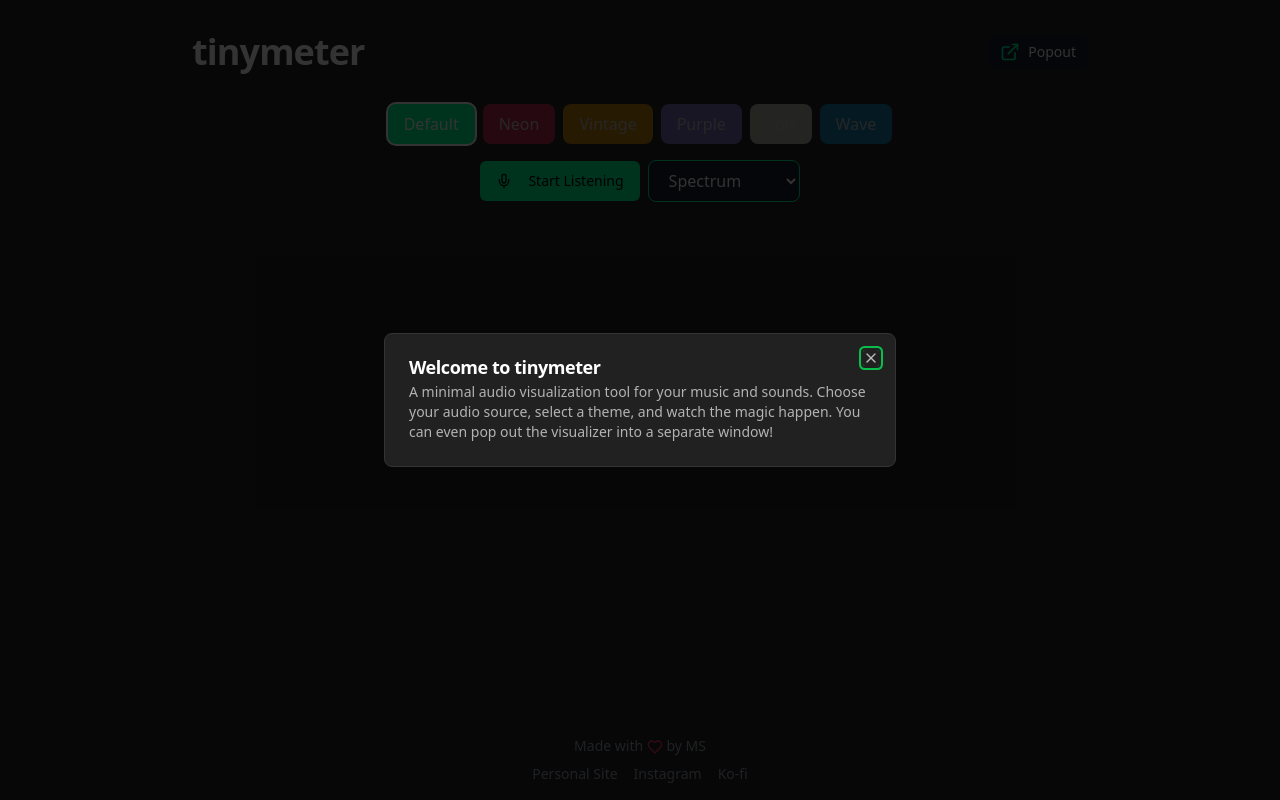
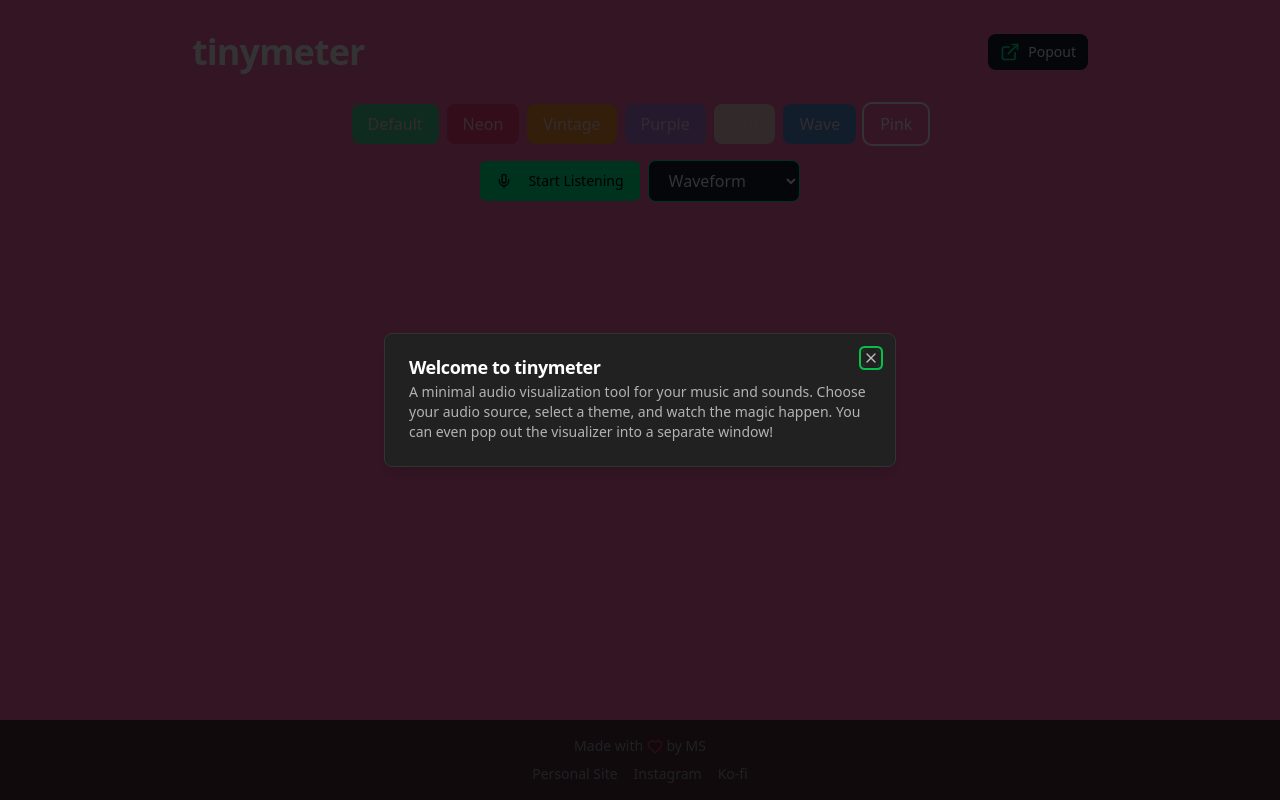
Before and after one commit to michaelsousajr/tinymeter, a React (Vite) app: page / in a window 1280 px wide. Built offline with nearby package versions, Linux system fonts and the light colour scheme.

Commit message:
Fix popout feature and update theme
Updated the popout feature to ensure it displays content correctly. Additionally, modified the theme and audio meter to match the specified design in the attached image.
[skip gpt_engineer]

```diff
--- a/src/components/AudioMeter.tsx
+++ b/src/components/AudioMeter.tsx
@@ -13,10 +13,10 @@ import { Button } from "@/components/ui/button";
 type VisualizerType = 'spectrogram' | 'waveform' | 'spectrum' | 'stereometer' | 'peaklufs' | 'oscilloscope';
 
 interface AudioMeterProps {
-  theme?: 'default' | 'neon' | 'vintage' | 'purple' | 'soft' | 'wave';
+  theme?: 'default' | 'neon' | 'vintage' | 'purple' | 'soft' | 'wave' | 'pink';
   visualizer?: VisualizerType;
   className?: string;
-  onThemeChange?: (theme: 'default' | 'neon' | 'vintage' | 'purple' | 'soft' | 'wave') => void;
+  onThemeChange?: (theme: 'default' | 'neon' | 'vintage' | 'purple' | 'soft' | 'wave' | 'pink') => void;
 }
 
 export const AudioMeter = ({ theme = 'default', visualizer = 'spectrum', className, onThemeChange }: AudioMeterProps) => {
@@ -59,6 +59,11 @@ export const AudioMeter = ({ theme = 'default', visualizer = 'spectrum', classNa
       primary: '#0EA5E9',
       secondary: '#0B0B0B',
       accent: '#33C3F0',
+    },
+    pink: {
+      primary: '#FFF5E1',
+      secondary: '#FF69B4',
+      accent: '#FFFFFF',
     },
   };
 
--- a/src/components/ThemeSelector.tsx
+++ b/src/components/ThemeSelector.tsx
@@ -3,7 +3,7 @@ import { cn } from "@/lib/utils";
 
 interface ThemeSelectorProps {
   currentTheme: string;
-  onThemeChange: (theme: 'default' | 'neon' | 'vintage' | 'purple' | 'soft' | 'wave') => void;
+  onThemeChange: (theme: 'default' | 'neon' | 'vintage' | 'purple' | 'soft' | 'wave' | 'pink') => void;
 }
 
 export const ThemeSelector = ({ currentTheme, onThemeChange }: ThemeSelectorProps) => {
@@ -11,9 +11,10 @@ export const ThemeSelector = ({ currentTheme, onThemeChange }: ThemeSelectorProp
     { id: 'default', name: 'Default', color: 'bg-meter-accent1' },
     { id: 'neon', name: 'Neon', color: 'bg-meter-accent2' },
     { id: 'vintage', name: 'Vintage', color: 'bg-meter-accent3' },
-    { id: 'purple', name: 'Purple', color: 'bg-[#9b87f5]' },
-    { id: 'soft', name: 'Soft', color: 'bg-[#F2FCE2]' },
-    { id: 'wave', name: 'Wave', color: 'bg-[#0EA5E9]' },
+    { id: 'purple', name: 'Purple', color: 'bg-meter-accent4' },
+    { id: 'soft', name: 'Soft', color: 'bg-meter-accent5' },
+    { id: 'wave', name: 'Wave', color: 'bg-meter-wave' },
+    { id: 'pink', name: 'Pink', color: 'bg-meter-pink' },
   ];
 
   return (
@@ -21,7 +22,7 @@ export const ThemeSelector = ({ currentTheme, onThemeChange }: ThemeSelectorProp
       {themes.map((theme) => (
         <button
           key={theme.id}
-          onClick={() => onThemeChange(theme.id as 'default' | 'neon' | 'vintage' | 'purple' | 'soft' | 'wave')}
+          onClick={() => onThemeChange(theme.id as 'default' | 'neon' | 'vintage' | 'purple' | 'soft' | 'wave' | 'pink')}
           className={cn(
             "px-4 py-2 rounded-lg transition-all duration-300",
             theme.color,
--- a/src/pages/Index.tsx
+++ b/src/pages/Index.tsx
@@ -1,4 +1,4 @@
-import React, { useState, useEffect } from 'react';
+import React, { useState } from 'react';
 import { AudioMeter } from '@/components/AudioMeter';
 import { PopoutButton } from '@/components/PopoutButton';
 import { ThemeSelector } from '@/components/ThemeSelector';
@@ -14,8 +14,8 @@ import {
 type VisualizerType = 'spectrogram' | 'waveform' | 'spectrum' | 'stereometer' | 'peaklufs' | 'oscilloscope';
 
 const Index = () => {
-  const [theme, setTheme] = useState<'default' | 'neon' | 'vintage' | 'purple' | 'soft' | 'wave'>('default');
-  const [visualizer, setVisualizer] = useState<VisualizerType>('spectrum');
+  const [theme, setTheme] = useState<'default' | 'neon' | 'vintage' | 'purple' | 'soft' | 'wave' | 'pink'>('pink');
+  const [visualizer, setVisualizer] = useState<VisualizerType>('waveform');
   const [showWelcome, setShowWelcome] = useState(true);
 
   const handlePopout = () => {
@@ -25,60 +25,66 @@ const Index = () => {
     const top = (window.screen.height - height) / 2;
 
     const popoutWindow = window.open(
-      '',
+      '/',
       'TinyMeter',
       `width=${width},height=${height},left=${left},top=${top}`
     );
 
     if (popoutWindow) {
-      // Include current theme and visualizer in the popout window
-      const styles = `
-        body {
-          margin: 0;
-          background: var(--background);
-          overflow: hidden;
-        }
-        canvas {
-          width: 100%;
-          height: 100vh;
-        }
-      `;
-
-      const html = `
-        <!DOCTYPE html>
+      const popoutContent = `
         <html>
           <head>
             <title>tinymeter</title>
-            <style>${styles}</style>
-            <link rel="stylesheet" href="${window.location.origin}/src/index.css">
+            <style>
+              body {
+                margin: 0;
+                padding: 0;
+                background: ${theme === 'pink' ? '#FF69B4' : '#222222'};
+                overflow: hidden;
+              }
+              #meter {
+                width: 100%;
+                height: 100vh;
+              }
+            </style>
           </head>
           <body>
-            <div id="root"></div>
-            <script type="module">
-              import React from 'react';
-              import { createRoot } from 'react-dom/client';
-              import { AudioMeter } from '${window.location.origin}/src/components/AudioMeter';
+            <div id="meter"></div>
+            <script>
+              const meter = document.getElementById('meter');
+              const canvas = document.createElement('canvas');
+              canvas.style.width = '100%';
+              canvas.style.height = '100%';
+              meter.appendChild(canvas);
 
-              const root = createRoot(document.getElementById('root'));
-              root.render(
-                React.createElement(AudioMeter, {
-                  theme: "${theme}",
-                  visualizer: "${visualizer}",
-                  className: "h-screen"
-                })
-              );
+              // Copy audio context and analyzer from parent window
+              const parentMeter = window.opener.document.querySelector('canvas');
+              const ctx = canvas.getContext('2d');
+
+              function copyCanvas() {
+                if (parentMeter && ctx) {
+                  canvas.width = parentMeter.width;
+                  canvas.height = parentMeter.height;
+                  ctx.drawImage(parentMeter, 0, 0);
+                }
+                requestAnimationFrame(copyCanvas);
+              }
+
+              copyCanvas();
             </script>
           </body>
         </html>
       `;
 
-      popoutWindow.document.write(html);
+      popoutWindow.document.write(popoutContent);
       popoutWindow.document.close();
     }
   };
 
   return (
-    <div className="min-h-screen bg-meter-bg text-white p-8 pb-20">
+    <div className="min-h-screen bg-meter-bg text-white p-8 pb-20" style={{
+      background: theme === 'pink' ? '#FF69B4' : undefined
+    }}>
       <Dialog open={showWelcome} onOpenChange={setShowWelcome}>
         <DialogContent>
           <DialogHeader>
--- a/tailwind.config.ts
+++ b/tailwind.config.ts
@@ -27,6 +27,8 @@ export default {
           accent4: "#9b87f5",
           accent5: "#F2FCE2",
           wave: "#0EA5E9",
+          pink: "#FF69B4",
+          cream: "#FFF5E1"
         },
         border: "hsl(var(--border))",
         input: "hsl(var(--input))",
```
